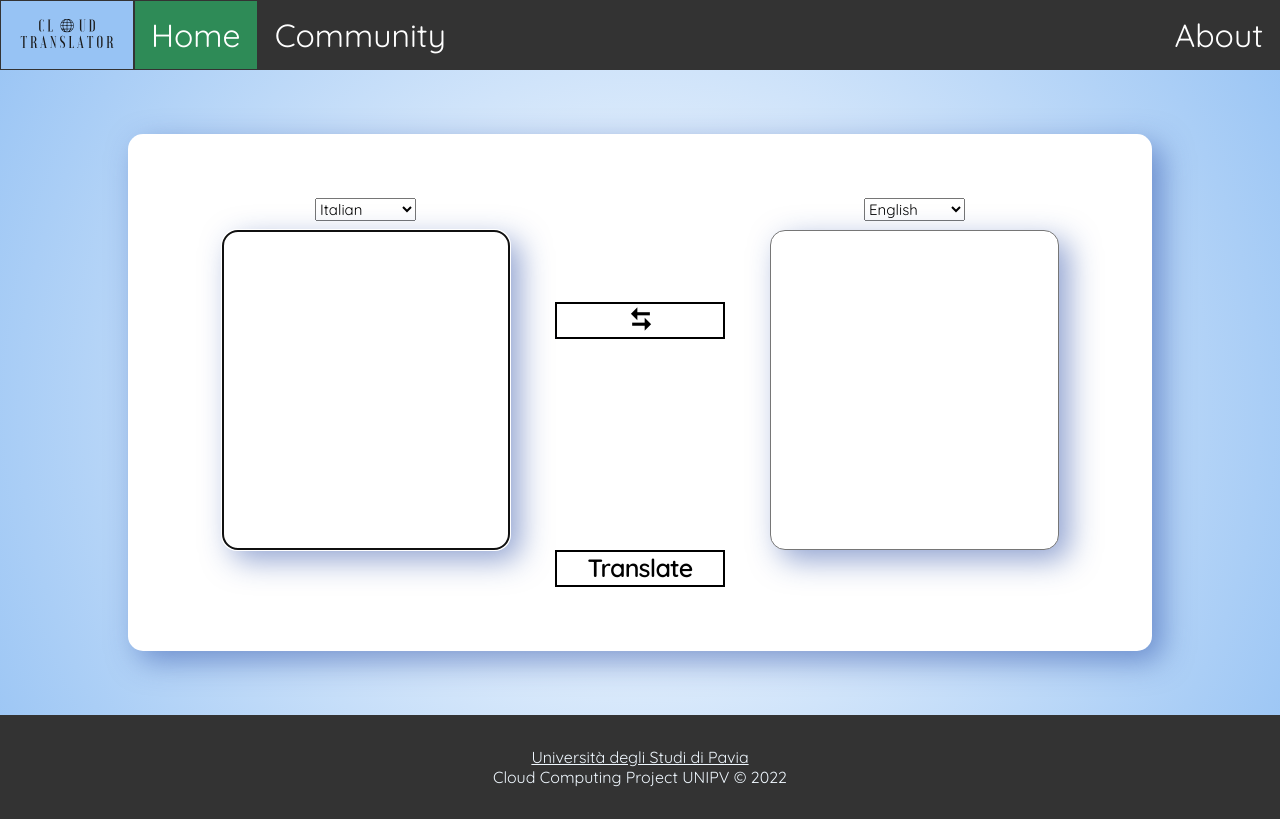
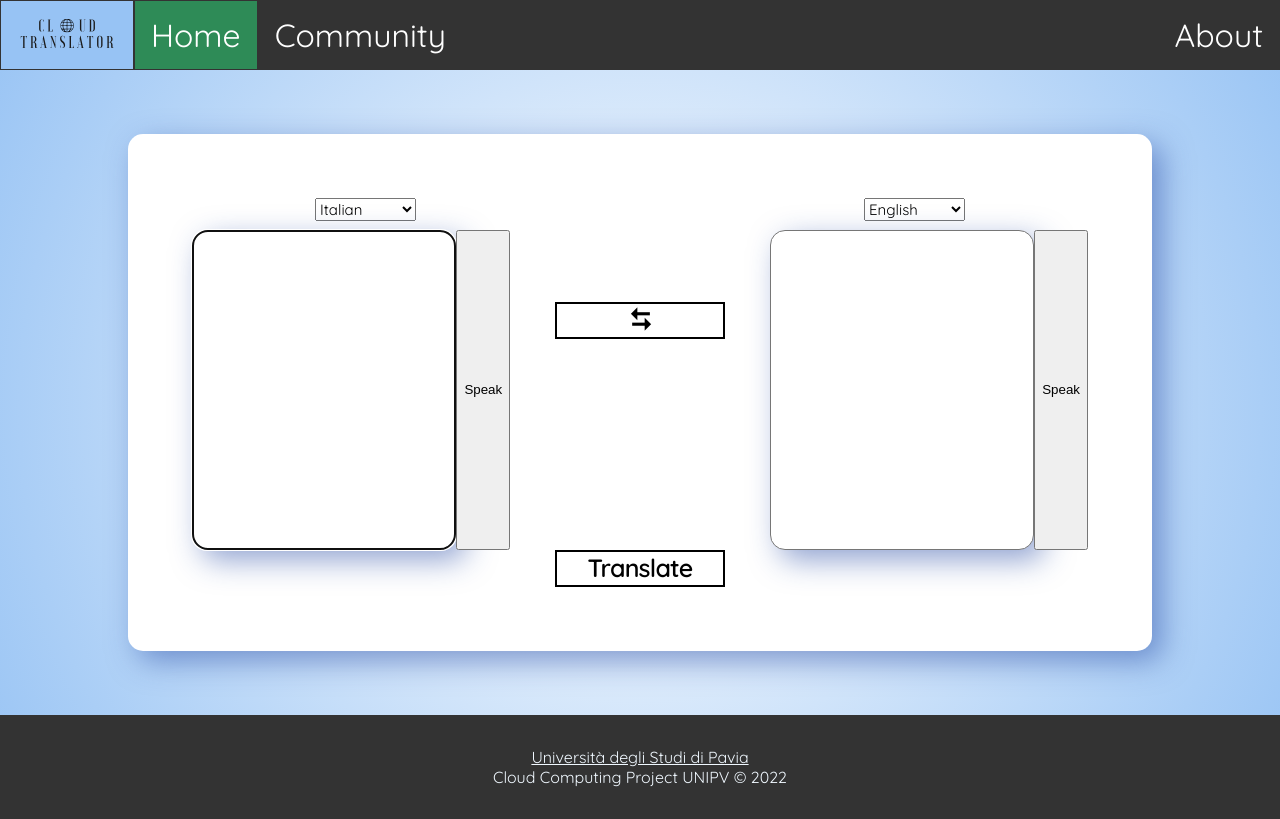
Before and after one commit to aiman-al-masoud/translator-cloud-project, a Flask app: page / in a window 1280 px wide. Run offline with Flask 2, Linux system fonts and the light colour scheme.

Commit message:
TTS works on Firefox

```diff
--- a/src/static/scripts/index.js
+++ b/src/static/scripts/index.js
@@ -29,7 +29,6 @@ async function sendText() {
   request.from_text = document.getElementById('from_text').value;
   request.id = hashGenerator(request.from_text); //generating the hash of the input string
 
-
   //clearing the localStorage of the browser to prevent hash collisions after caching 100 entries
   if(localStorage.length >= MAX_CACHE_SIZE){
     localStorage.clear();
@@ -39,7 +38,6 @@ async function sendText() {
     document.getElementById('to_text').value = cached;
     return
   }
-
 
   let res = await fetch(URL, {
     method: "POST",
@@ -53,9 +51,7 @@ async function sendText() {
   }
 
   let json = await res.json()
-
   document.getElementById('to_text').value = json.to_text
-
   localStorage.setItem(request.id, json.to_text)
 }
 
@@ -83,8 +79,33 @@ function sendTextDelayed() {
   }, timeout);
 }
 
-console.log(document.getElementById("translate"));
+
+/**
+ *
+ * @param {string} languageCode
+ * @param {string} text
+ */
+function speak(languageCode, text){
+  const speech = new SpeechSynthesisUtterance();
+  speech.lang = languageCode
+  speech.text = text
+  window.speechSynthesis.cancel();
+  window.speechSynthesis.speak(speech)
+}
+
 document.getElementById("translate").onclick=sendText;
 document.body.onload=focusOnInput;
 document.getElementById("invert").onclick=switchLang;
 document.getElementById("from_text").onkeyup=sendTextDelayed;
+
+document.getElementById("button_speak_from").onclick = ()=>{
+  const langCode = document.getElementById('from').value.toLowerCase()
+  const text = document.getElementById('from_text').value
+  speak(langCode, text)
+}
+
+document.getElementById("button_speak_to").onclick = ()=>{
+  const langCode = document.getElementById('to').value.toLowerCase()
+  const text = document.getElementById('to_text').value
+  speak(langCode, text)
+}
--- a/src/templates/index.html
+++ b/src/templates/index.html
@@ -89,8 +89,10 @@
 
     <div class="line">
       <textarea id="from_text" name="name"></textarea>
+      <button id="button_speak_from">Speak</button>
       <button type="button" name="invert" id="invert" class= "invert translate"><i class="ri-arrow-left-right-fill"></i></button>
       <textarea id="to_text" class="to_text" name="to_text"></textarea><br>
+      <button id="button_speak_to">Speak</button>
     </div>
     <input type="button" id="translate" class="translate" name="translate" value="Translate">
   </div>
```
